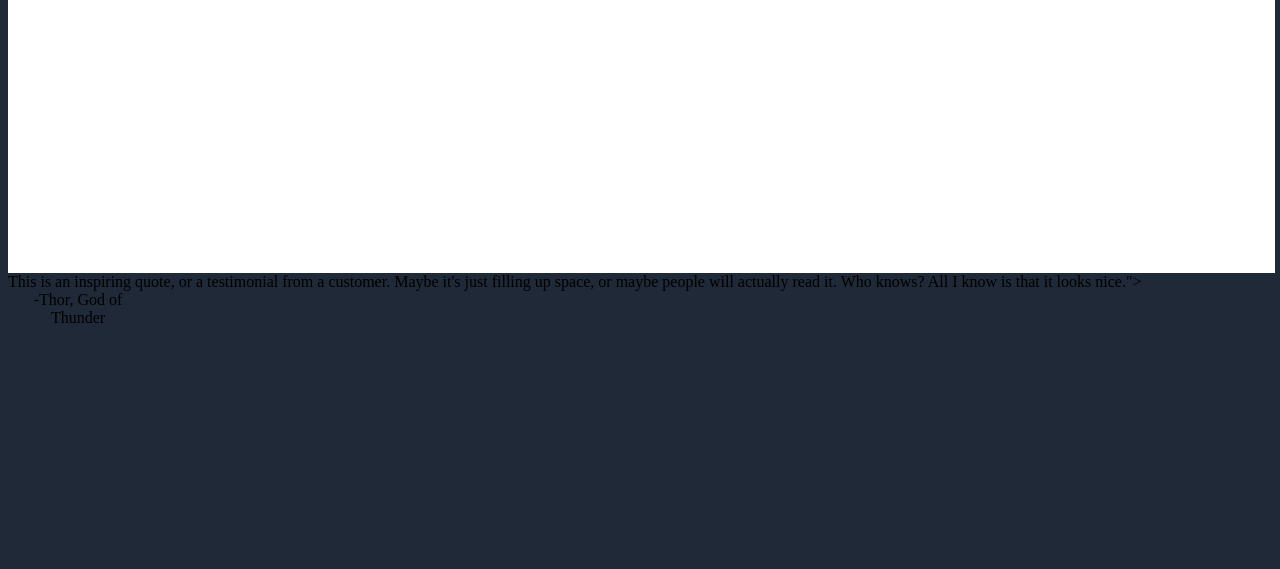
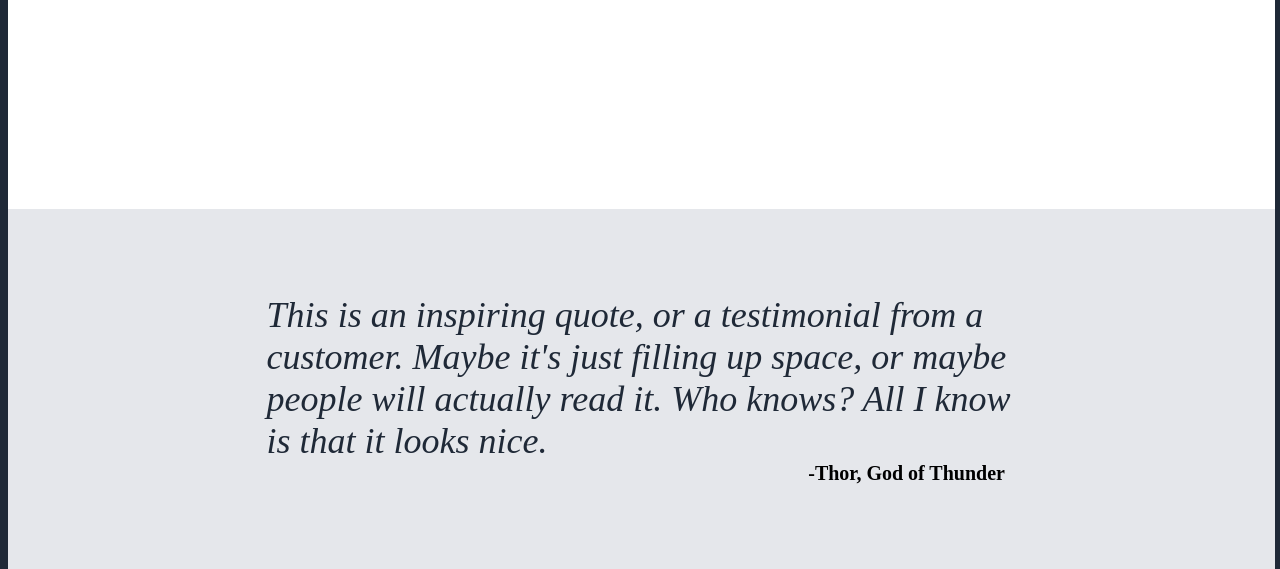
Before and after one commit to rl-miguel/landing-page, a plain HTML site: page index.html in a window 1280 px wide. Shown: the part 611-1180 px from the top of the page. Before the commit the page ends 946 px from the top, so only its background shows below. Drawn offline with Linux system fonts and the light colour scheme.

Commit message:
Add style into inspiring section

```diff
--- a/index.html
+++ b/index.html
@@ -63,10 +63,10 @@
 </div>
 
 
-<div class="inspiring-container">
+<div class="inspiringcontainer">
 
-    <div class="quote">This is an inspiring quote, or a testimonial from a customer. Maybe it's just filling up space, or maybe people will actually read it. Who knows? All I know is that it looks nice.">
-    <div class="quote subtext">-Thor, God of Thunder</div>
+    <div class="quote">This is an inspiring quote, or a testimonial from a customer. Maybe it's just filling up space, or maybe people will actually read it. Who knows? All I know is that it looks nice.</div>
+    <div class="quotesubtext">-Thor, God of Thunder</div>
 
 </div>
 
--- a/style.css
+++ b/style.css
@@ -81,7 +81,7 @@ button{
 }
 
 .randombg{
-    height:60vh;
+    height:52vh;
     width:99vw;
     background:#fff;
     margin-top:80px;
@@ -127,3 +127,27 @@ img{
     max-width:140px;
     text-align:center;
 }
+
+.inspiringcontainer{
+height:45vh;
+width:99vw;
+background:#E5E7EB;
+display:flex;
+flex-flow:column wrap;
+justify-content:center;
+align-items:center;
+}
+
+.quote{
+    max-width:750px;
+    font-size:36px;
+    font-weight:light;
+    font-style:italic;
+    color:#1F2937;
+}
+.quotesubtext{
+align-self:center;
+margin-left:530px;
+font-weight:bold;
+font-size:20px;
+}
```
